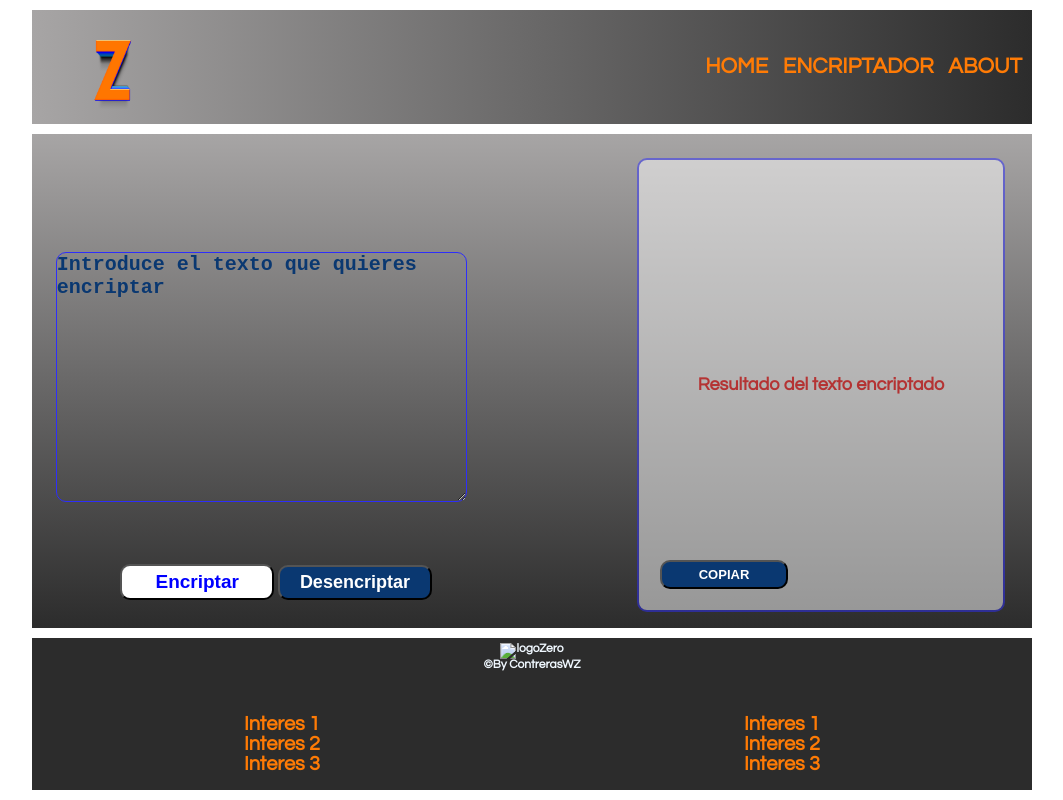
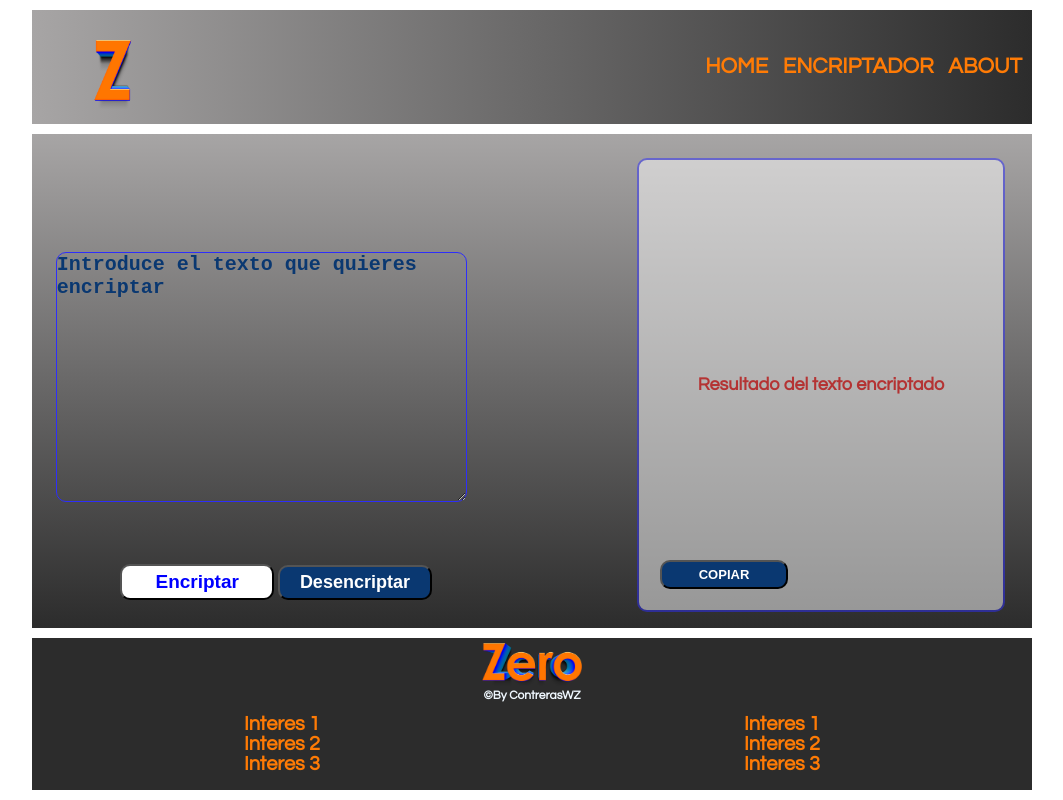
Before and after one commit to contreraswz/encriptadorEdwin, a plain HTML site: page encriptador.html in a window 1280 px wide. Shown: the whole page, without its empty margins (108-1171 px from the left). Drawn offline with Linux system fonts and the light colour scheme; the site is published under a folder, as on GitHub Pages, so addresses that start at the root find nothing.

Commit message:
encriptador terminado - v1, ligas actualizadas3

```diff
--- a/encriptador.html
+++ b/encriptador.html
@@ -55,7 +55,7 @@
 
         <footer class="footer">
             <div class="pieLogo" >
-                 <img src="/assets/zero.png" alt="logoZero" class="imagenPie">
+                 <img src="./assets/zero.png" alt="logoZero" class="imagenPie">
                  <p>©By ContrerasWZ</p>
             </div>
             <div class="widget1">
```
